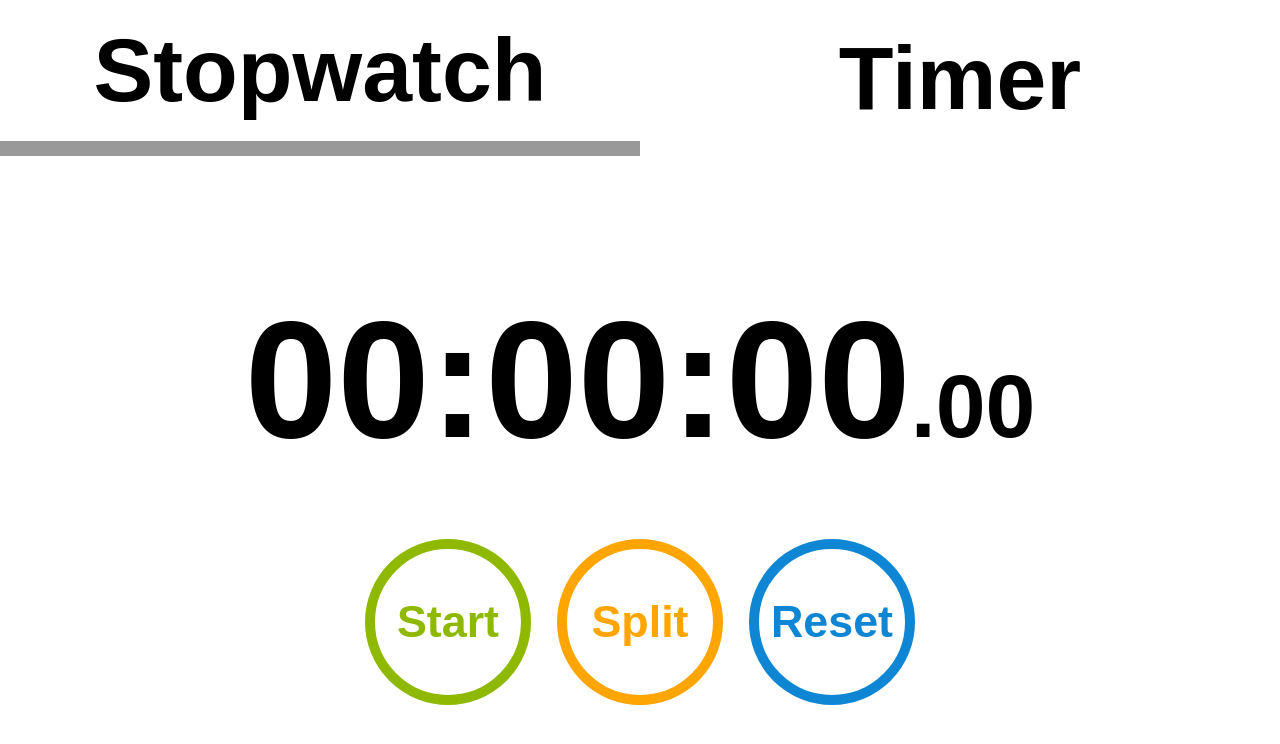
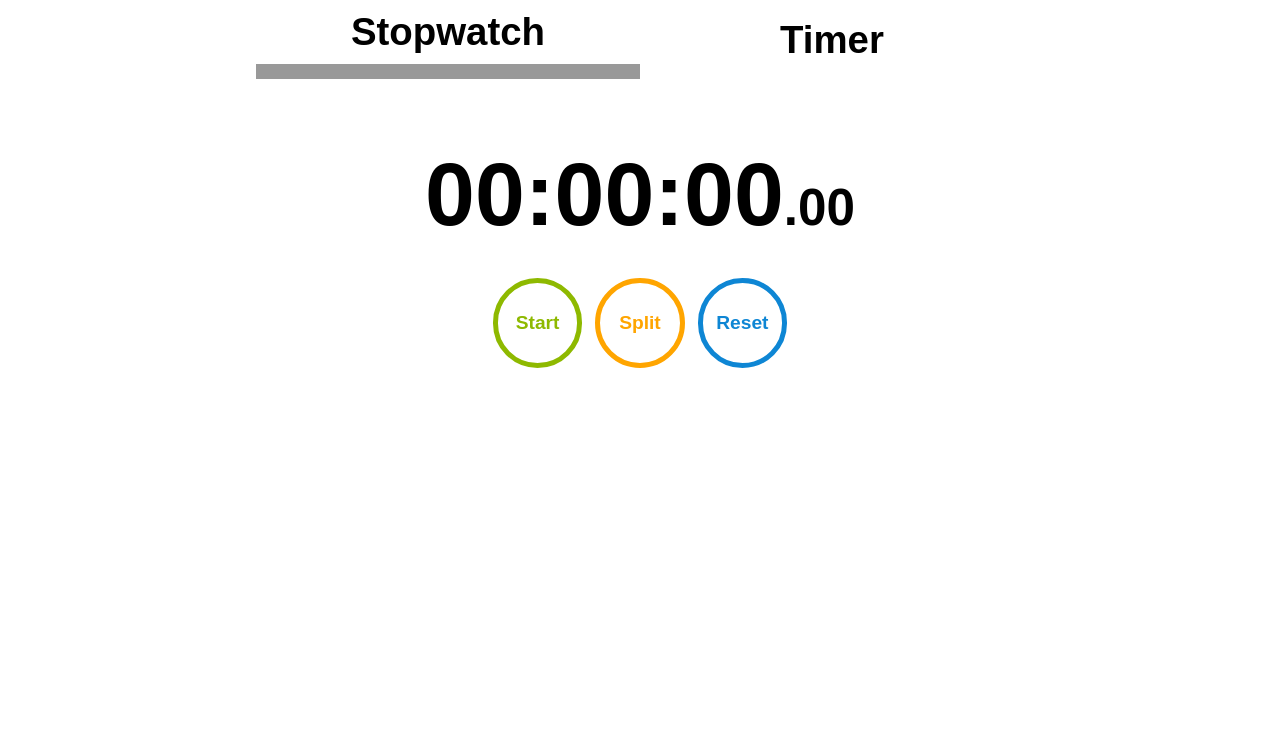
Before and after one commit to lubahabarta/react-tsc-timer, a React (Create React App) app: page /Stopwatch in a window 1280 px wide. Shown: the top 744 px of the page. Built offline with nearby package versions, Linux system fonts and the light colour scheme.

Commit message:
css pc verze

```diff
--- a/src/App.css
+++ b/src/App.css
@@ -1,4 +1,9 @@
 .app {
+    display: flex;
+    justify-content: center;
+}
+
+.wrapper {
     display: flex;
     flex-direction: column;
     align-items: center;
@@ -11,13 +16,14 @@ nav {
     display: flex;
     align-items: center;
     justify-content: space-evenly;
+    width: 100%;
 }
 
 nav a {
     text-align: center;
     text-decoration: none;
     color: rgb(0, 0, 0);
-    width: 50vw;
+    width: 50%;
 
     font-weight: 600;
     font-size: 7vw;
@@ -39,3 +45,21 @@ main {
 
     padding-top: 10vw;
 }
+
+
+
+@media screen and (min-width: 768px) {
+    .wrapper {
+        width: 768px;
+    }
+
+    nav a {
+        font-size: 3vw;
+        line-height: 5vw;
+    }
+
+    main {
+        width: 100%;
+        padding-top: 5vw;
+    }
+}
--- a/src/App.tsx
+++ b/src/App.tsx
@@ -18,7 +18,7 @@ const App = () => {
     return (
         <div className="app">
             <Router>
-
+                <div className="wrapper">
                     <nav>
                         <NavLink to="/Stopwatch">Stopwatch</NavLink>
                         <NavLink to="/Timer">Timer</NavLink>
@@ -40,7 +40,7 @@ const App = () => {
                             </Route>
                         </Switch>
                     </main>
-
+                </div>
             </Router>
         </div>
     );
--- a/src/Stopwatch.css
+++ b/src/Stopwatch.css
@@ -90,3 +90,34 @@
     background-color: #0E86D4;
     color: white;
 }
+
+
+
+@media screen and (min-width: 768px) {
+    .clock {
+        font-size: 7vw;
+        margin-bottom: 2.5vw;
+    }
+
+    .millisec {
+        font-size: 4vw;
+    }
+
+    .buttons>button {
+        width: 7vw;
+        height: 7vw;
+
+        background-color: inherit;
+
+        font-family: inherit;
+        font-size: 1.5vw;
+        font-weight: bold;
+
+        border-width: 0.4vw;
+        border-radius: 7vw;
+
+        margin: 0 0.5vw;
+
+        cursor: pointer;
+    }
+}
```
Lines whose indentation alone changed are shown as unchanged.
